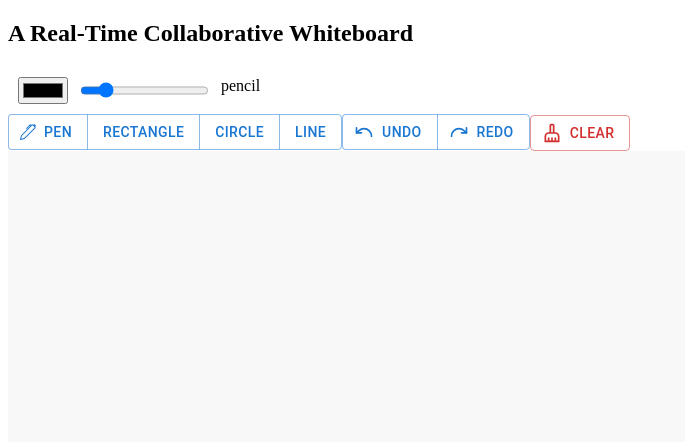
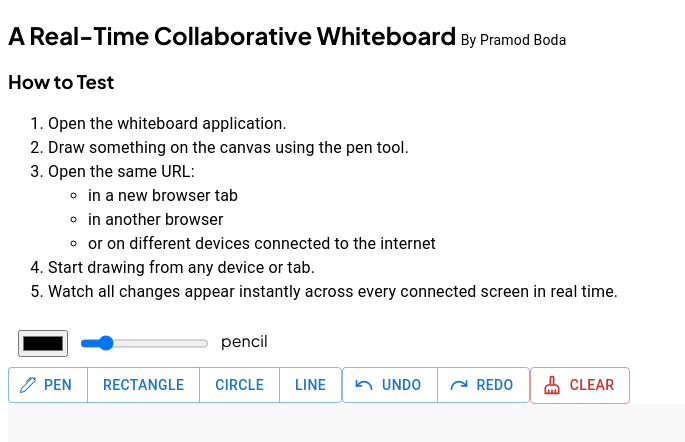
Before and after one commit to pramodboda/collaborative-whiteboard, a React (Vite) app in the folder client/: page / in a window 1280 px wide. Shown: the top 442 px of the page, without its empty margins (0-685 px from the left). Built offline with nearby package versions, Linux system fonts and the light colour scheme; no server answers.

Commit message:
Updating UI

```diff
--- a/client/index.html
+++ b/client/index.html
@@ -2,6 +2,13 @@
 <html lang="en">
 
 <head>
+
+  <link rel="preconnect" href="https://fonts.googleapis.com">
+  <link rel="preconnect" href="https://fonts.gstatic.com" crossorigin>
+  <link href="https://fonts.googleapis.com/css2?family=Plus+Jakarta+Sans:ital,wght@0,200..800;1,200..800&display=swap"
+    rel="stylesheet">
+
+
   <meta charset="UTF-8" />
   <!-- <link rel="icon" type="image/svg+xml" href="/favicon.svg" /> -->
   <link rel="icon" type="image/svg+xml" href="/favicon.png" />
--- a/client/src/App.css
+++ b/client/src/App.css
@@ -182,3 +182,7 @@
     border-right-color: var(--border);
   }
 } */
+
+body {
+  font-family: "Plus Jakarta Sans", sans-serif;
+}
--- a/client/src/App.tsx
+++ b/client/src/App.tsx
@@ -3,6 +3,7 @@
 // import viteLogo from "./assets/vite.svg";
 // import heroImg from "./assets/hero.png";
 
+import Hero from "./components/Hero";
 import Whiteboard from "./components/Whiteboard";
 import Toolbar from "./components/Toolbar";
 // import CursorLayer from "./components/CursorLayer";
@@ -17,13 +18,10 @@ function App() {
   return (
     <>
       <div>
-        <h2>A Real-Time Collaborative Whiteboard</h2>
         {/* <Toolbar onClear={handleClear} /> */}
-
+        <Hero />
         <Toolbar />
-
         {/* <CursorLayer /> */}
-
         <Whiteboard />
       </div>
     </>
--- /dev/null
+++ b/client/src/components/Hero.tsx
@@ -0,0 +1,37 @@
+import Typography from "@mui/material/Typography";
+
+export default function Hero() {
+  return (
+    <>
+      <h2>
+        A Real-Time Collaborative Whiteboard{" "}
+        <Typography variant="body2" component="span" gutterBottom>
+          By Pramod Boda
+        </Typography>
+      </h2>
+      <h3>How to Test</h3>
+      <Typography variant="body1">
+        <ol>
+          <li>Open the whiteboard application.</li>
+          <li>Draw something on the canvas using the pen tool.</li>
+          <li>
+            Open the same URL:
+            <ul>
+              <li>in a new browser tab</li>
+              <li>in another browser</li>
+              <li>or on different devices connected to the internet</li>
+            </ul>
+          </li>
+          <li>Start drawing from any device or tab.</li>
+          <li>
+            Watch all changes appear instantly across every connected screen in
+            real time.
+          </li>
+        </ol>
+      </Typography>
+      {/* <Typography variant="h4" gutterBottom>
+        A Real-Time Collaborative Whiteboard
+      </Typography> */}
+    </>
+  );
+}
```
Also changed, not shown: 1 other file (tests, documents, lock files or other folders).
